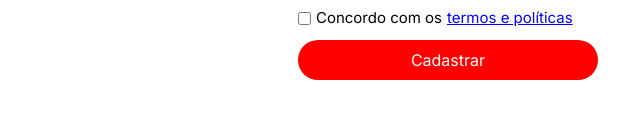
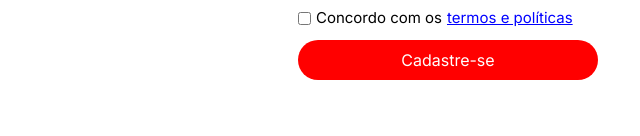
Before and after one commit to danielmacielbenicio/BACKEND-LIFEBLOOM-CRUD, a plain HTML site: page pages/signin/index.html in a window 1280 px wide. Shown: the part 514-650 px from the top of the page, 415-1055 px from the left. Drawn offline with Linux system fonts and the light colour scheme; files that its build step writes are made by us from their sources; files whose address does not match are found by name.

Commit message:
deployment test

```diff
--- a/pages/signin/index.html
+++ b/pages/signin/index.html
@@ -53,7 +53,7 @@
             Concordo com os <a href="#">termos e políticas</a>
         </label>
 
-        <button type="submit">Cadastrar</button>
+        <button type="submit">Cadastre-se</button>
       </form>
     </section>
   </body>
```
